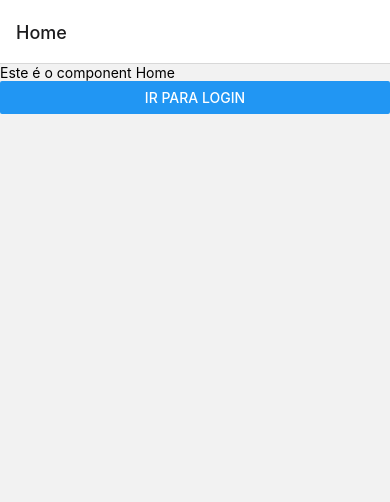
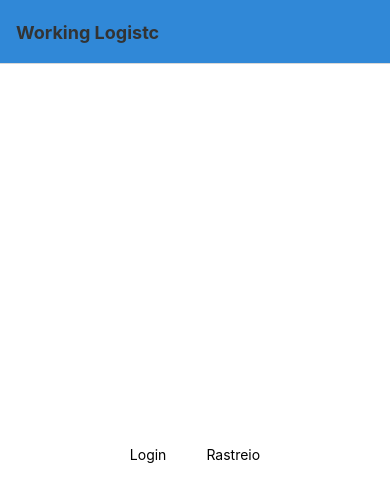
Before and after one commit to Matheus-O-Silva/App-para-Log-stica, a React Native app: screen /Home in a window 390 px wide. Shown: the top 502 px of the page. Built offline with nearby package versions, Linux system fonts and the light colour scheme.

Commit message:
navegacao entre telas login e rastreio

```diff
--- a/App.js
+++ b/App.js
@@ -1,11 +1,6 @@
-import React, { useState, useEffect} from 'react';
-import { StatusBar } from 'expo-status-bar';
-import { Text, View, Button } from 'react-native';
-import {css} from './assets/css/Css';
-import Home from './views/Home';
-import Login from './views/Login';
 import { NavigationContainer } from '@react-navigation/native';
 import { createNativeStackNavigator } from '@react-navigation/native-stack';
+import {Home, Login, Rastreio} from './views/index'
 
 export default function App() {
 
@@ -14,8 +9,18 @@ export default function App() {
   return (
     <NavigationContainer>
       <Stack.Navigator>
-        <Stack.Screen name="Home" component={Home} />
+        <Stack.Screen
+          name="Home"
+          component={Home}
+          options={{
+            title: "Working Logistc",
+            headerStyle:{backgroundColor:"rgba(0, 111, 209, 0.8)"},
+            headerTintColor:'#333',
+            headerTitleStyle:{fontWeight:'bold', alignSelf:'center'}
+          }}
+        />
         <Stack.Screen name="Login" component={Login} />
+        <Stack.Screen name="Rastreio" component={Rastreio} />
       </Stack.Navigator>
     </NavigationContainer>
   );
--- a/assets/css/Css.js
+++ b/assets/css/Css.js
@@ -1,15 +1,15 @@
 import {StyleSheet} from "react-native";
 
 const css = StyleSheet.create({
-    container: {
+    container2: {
       flex: 1,
+      flexDirection:'row',
       backgroundColor: '#fff',
       alignItems: 'center',
       justifyContent: 'center',
     },
-    textPage:{
-        backgroundColor: 'orange',
-        padding: 20
+    button__home:{
+        marginRight: 40
     }
   });
 
--- a/views/Home.js
+++ b/views/Home.js
@@ -1,17 +1,18 @@
 import React from 'react';
-import {View, Text, Button} from 'react-native';
+import {Text, View, Image, TouchableOpacity} from 'react-native';
+import {css} from '../assets/css/Css';
 
-export default function Home(props) {
+export default function Home({navigation}) {
 
     return (
+        <View style={css.container2}>
+            <TouchableOpacity style={css.button__home} onPress={() => navigation.navigate('Login')}>
+                <Text>Login</Text>
+            </TouchableOpacity>
 
-      //console.log(props);
-
-      <View>
-          <Text>Este é o component Home</Text>
-          <Button title="Ir para Login" onPress={()=> props.navigation.navigate('Login') } />
-      </View>
-
+            <TouchableOpacity onPress={() => navigation.navigate('Rastreio')}>
+              <Text>Rastreio</Text>
+            </TouchableOpacity>
+        </View>
     );
-
-  }
+}
--- a/views/Login.js
+++ b/views/Login.js
@@ -1,7 +1,7 @@
 import React from 'react';
 import {View, Text} from 'react-native';
 
-export default function Login() {
+export default function Login(props) {
 
     return (
       <View>
--- /dev/null
+++ b/views/Rastreio.js
@@ -0,0 +1,20 @@
+import React from 'react';
+import {View, Text, Button} from 'react-native';
+
+export default function Rastreio(props) {
+
+    return (
+
+      <View>
+          <Text>Este é o component Rastreio</Text>
+            <Button
+              title="Ir para Login"
+              onPress={()=> props.navigation.navigate('Login', {
+                id: 30
+              })}
+            />
+      </View>
+
+    );
+
+  }
--- /dev/null
+++ b/views/index.js
@@ -0,0 +1,5 @@
+import Home from './Home';
+import Login from './Login';
+import Rastreio from './Rastreio';
+
+export {Home, Login, Rastreio};
```
